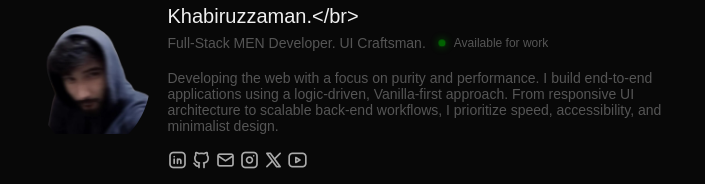
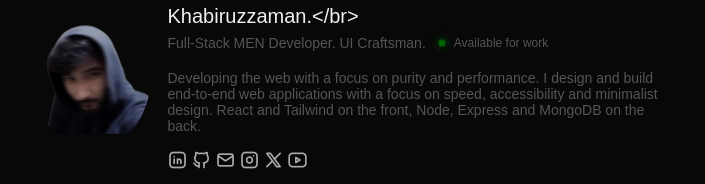
Before and after one commit to khabiruzzaman-codes/khabiruzzaman-codes.github.io, a plain HTML site: page index.html in a window 1280 px wide. Shown: the part 160-344 px from the top of the page, without its empty margins (287-992 px from the left). Drawn offline with nearby package versions, Linux system fonts and the light colour scheme.

Commit message:
Update index.html for intro

```diff
--- a/index.html
+++ b/index.html
@@ -76,11 +76,7 @@
 
           <div class="about">
             <p>
-              Developing the web with a focus on purity and performance. I build
-              end-to-end applications using a logic-driven, Vanilla-first
-              approach. From responsive UI architecture to scalable back-end
-              workflows, I prioritize speed, accessibility, and minimalist
-              design.
+              Developing the web with a focus on purity and performance. I design and build end-to-end web applications with a focus on speed, accessibility and minimalist design. React and Tailwind on the front, Node, Express and MongoDB on the back.
             </p>
           </div>
 
```
